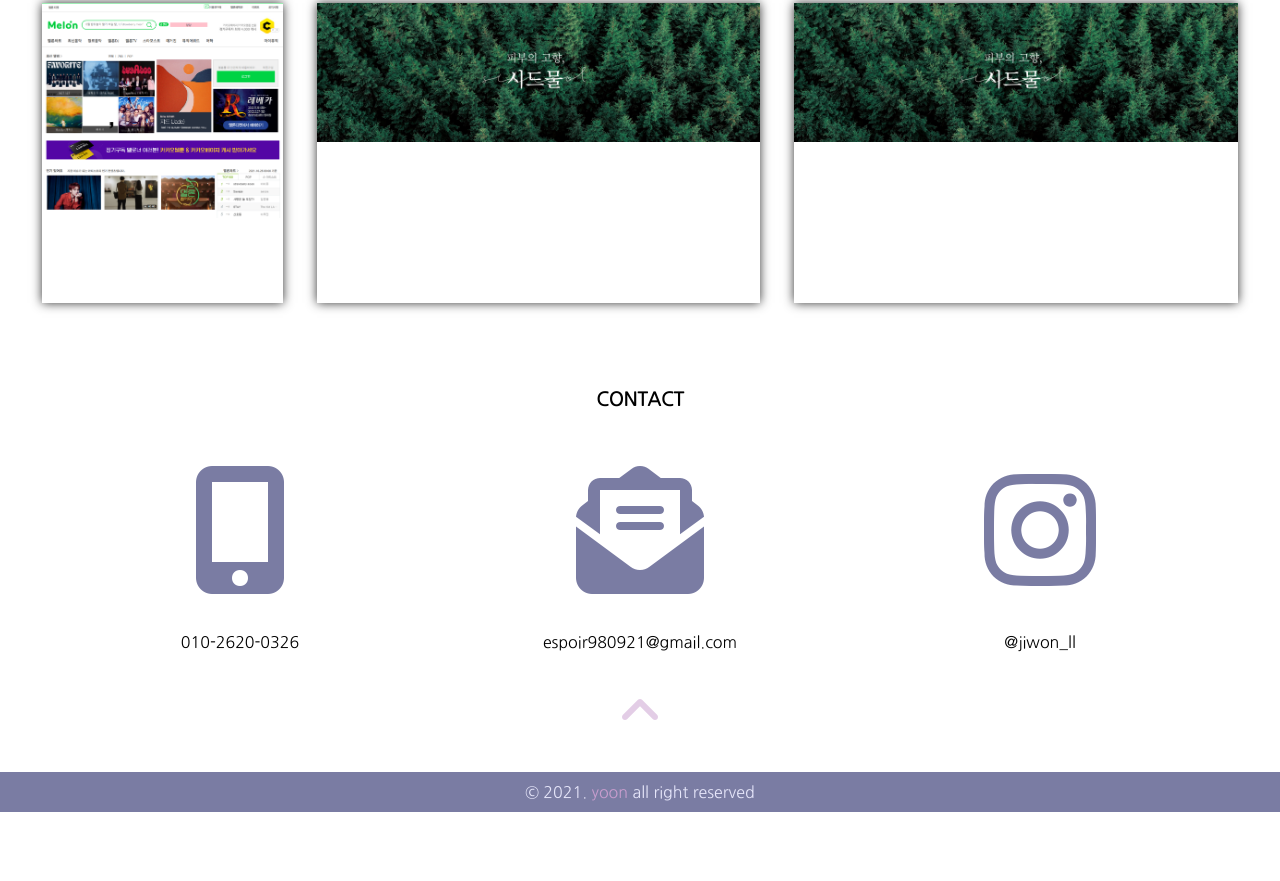
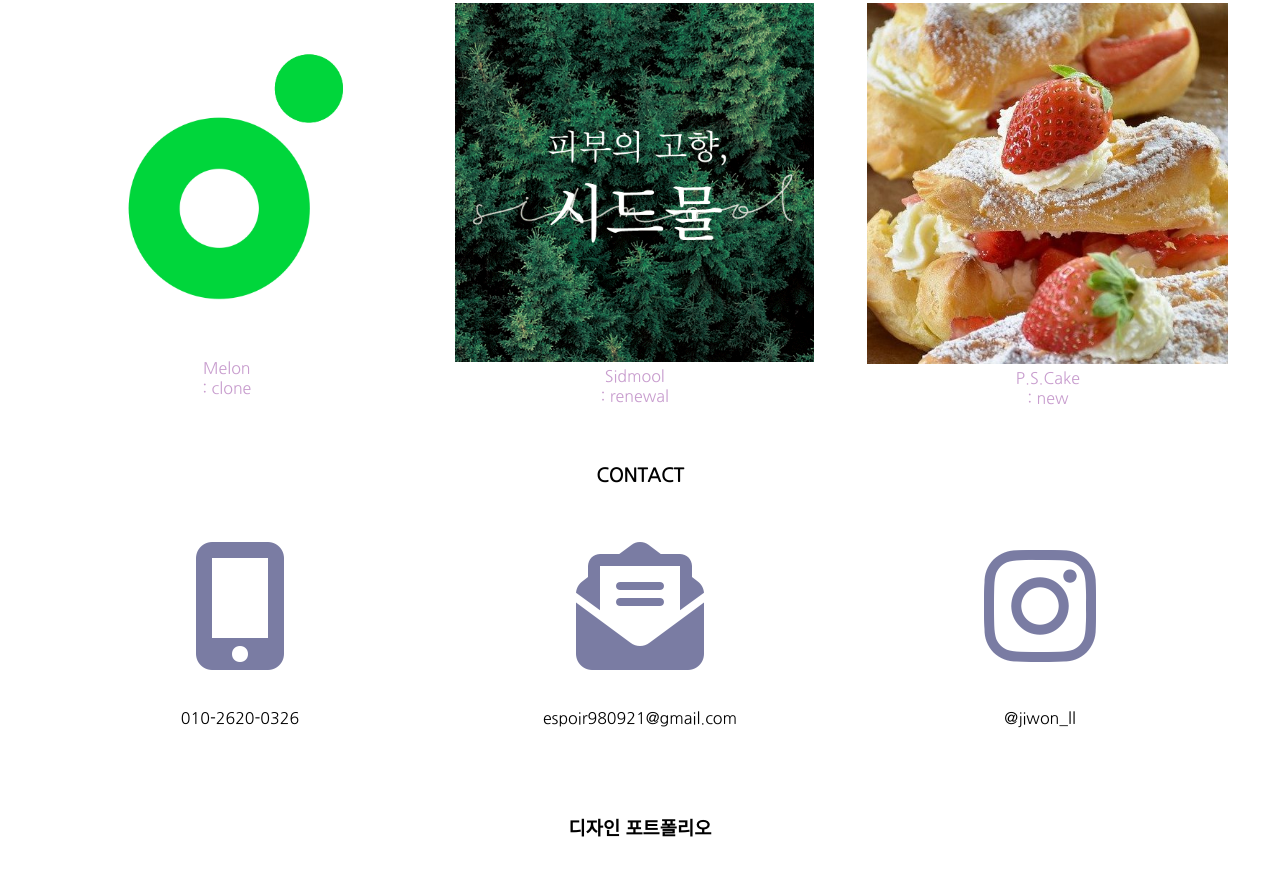
Before and after one commit to wannit9/JIWONmysite, a plain HTML site: page index.html in a window 1280 px wide. Shown: the part 1319-2200 px from the top of the page. Before the commit the page ends 2131 px from the top, so only its background shows below. Drawn offline with nearby package versions, Linux system fonts and the light colour scheme.

Commit message:
21.12.28 commit

```diff
--- a/css/mysite.css
+++ b/css/mysite.css
@@ -58,7 +58,7 @@ a {
     text-align: center;
     color: #A986AE;
 }
-#about-chapter, #contact-chapter {
+#about-chapter, #contact-chapter, #portfolio-chapter {
     text-align: center;
     text-transform: uppercase;
     margin: 50px 0 20px;
@@ -95,15 +95,14 @@ a {
     column-gap: 30px;
 }
 #details2 li {
-    height: 300px;
+    height: 376px;
     margin: 0 2px;
     text-align: center;
-    box-shadow: 0 0 10px 0 #333333;
 }
 #details2 img {
     /* width: 100%;
     height: 300px; */
-    max-width: 100%;
+    max-width: 95%;
     object-fit: cover;
     transition: all 0.2s linear;
 }
@@ -153,6 +152,11 @@ h2 {
     height: 200px;
     text-align: center;
     line-height: 200px;
+}
+.pdf {
+    margin: 0 auto;
+    display: flex;
+    flex: 0 0 auto;
 }
 
 #topBtn {
--- a/index.html
+++ b/index.html
@@ -46,9 +46,9 @@
         </ul>
         <h3 id="about-chapter">포트폴리오</h3>
         <ul id="details2">
-            <li><a href="http://espoir980921.dothome.co.kr/melon/"><img src="images/melon_thumbnail.png" alt="멜론 클론코딩 프로젝트"></a></li>
-            <li><a href="http://espoir980921.dothome.co.kr/sidmoolre/"><img src="images/imgslide1.png" alt="시드물 리뉴얼 프로젝트"></a></li>
-            <li><a href="https://wannit9.github.io/pscake/"><img src="images/imgslide1.png" alt="피에스케이크 신규 제작 프로젝트"></a></li>
+            <li><a href="http://espoir980921.dothome.co.kr/melon/"><img src="images/melon.png" alt="멜론 클론코딩 프로젝트">Melon<br>: clone</a></li>
+            <li><a href="http://espoir980921.dothome.co.kr/sidmoolre/"><img src="images/sidmool.png" alt="시드물 리뉴얼 프로젝트">Sidmool<br>: renewal</a></li>
+            <li><a href="https://wannit9.github.io/pscake/"><img src="images/strawberry2.jpg" alt="피에스케이크 신규 제작 프로젝트">P.S.Cake<br>: new</a></li>
         </ul>
     </div>
     <h2 class="blind">연락처</h2>
@@ -59,14 +59,17 @@
             <p>010-2620-0326</p>
         </li>
         <li>
-            <span class="email"><i class="fas fa-envelope-open-text"></i></span>
+            <a href="mailto:espoir980921@gmail.com"><span class="email"><i class="fas fa-envelope-open-text"></i></span></a>
             <p>espoir980921@gmail.com</p>
         </li>
         <li>
-            <span class="insta"><i class="fab fa-instagram"></i></span>
+            <a href="https://www.instagram.com/jiiwon_ll/"><span class="insta"><i class="fab fa-instagram"></i></span></a>
             <p>@jiwon_ll</p>
         </li>
     </ul>
+    <h2 class="blind">디자인 포트폴리오</h2>
+    <h3 id="portfolio-chapter">디자인 포트폴리오</h3>
+    <embed src="포트폴리오-윤지원.pdf" class="pdf" type="application/pdf" width="60%" height="850px"/>
     <div id="topBtn">
         <a href="#mainTop"><i class="fas fa-angle-up"></i></a>
     </div>
```
Also changed, not shown: images/melon.png (added), images/sidmool.png (added), images/strawberry2.jpg (added), 3 other files.
